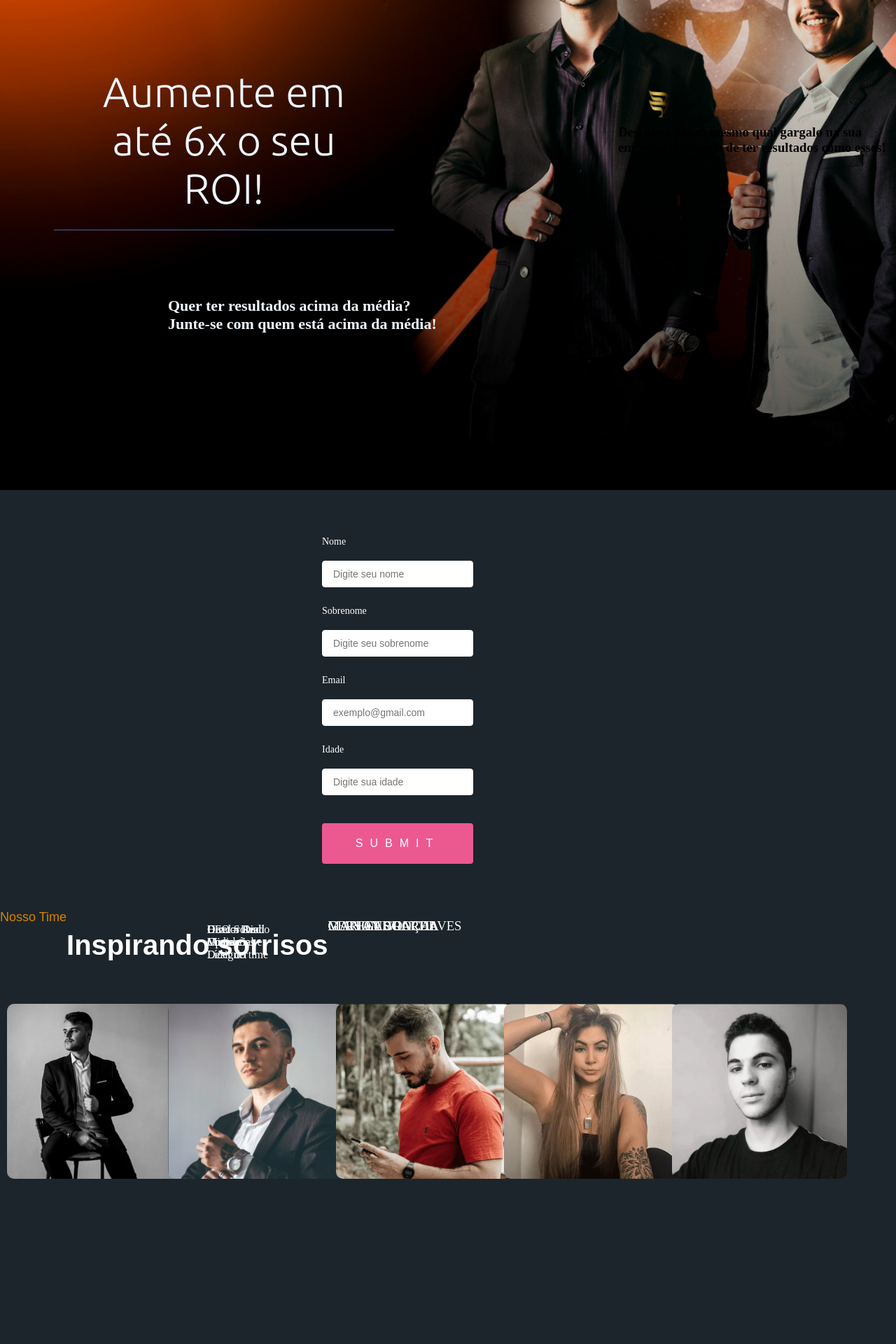
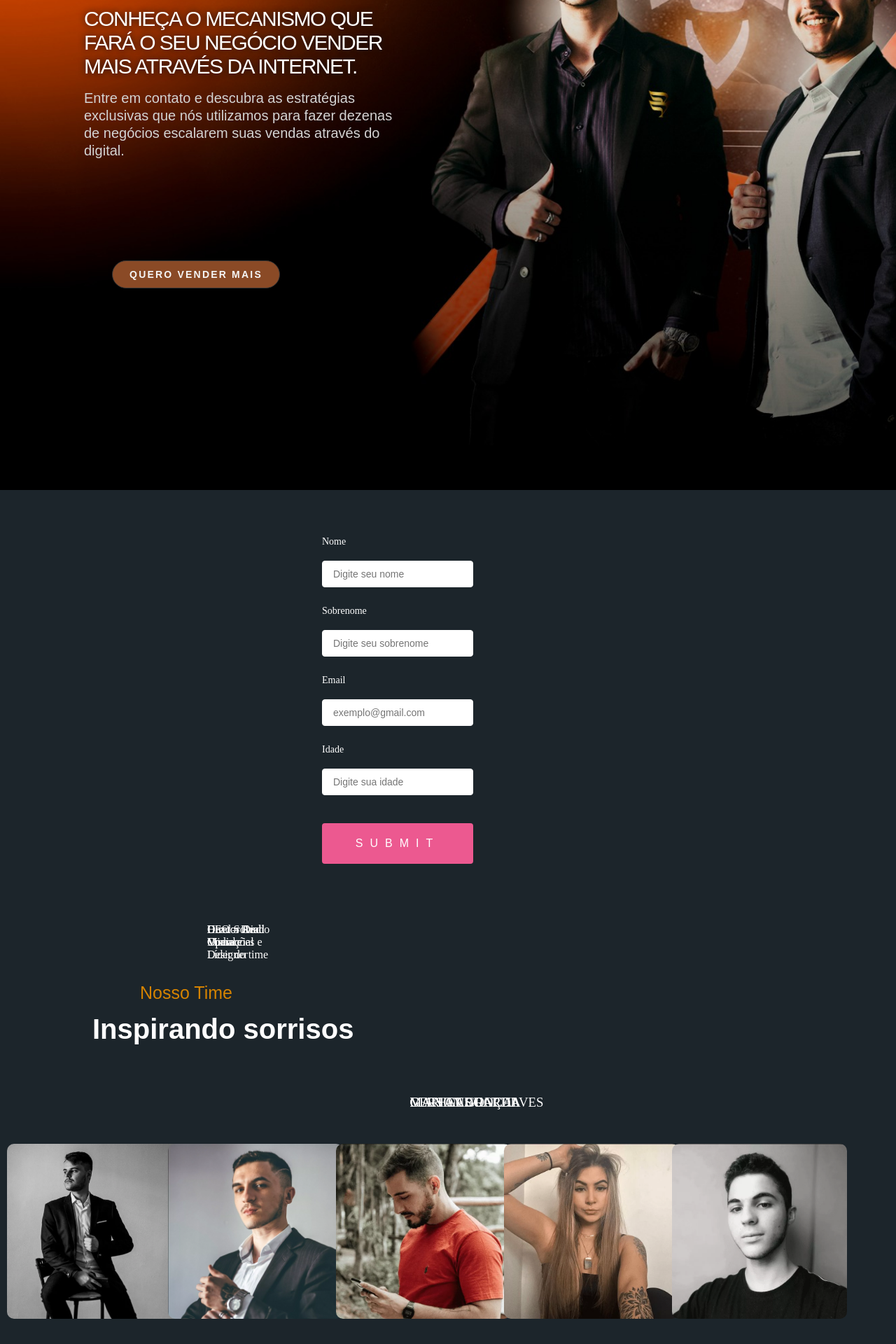
Before and after one commit to correaa1/AgenciaRossProject, a React (Vite) app: page / in a window 1280 px wide. Shown: the part 300-2220 px from the top of the page at 70% size. Built offline with nearby package versions, Linux system fonts and the light colour scheme.

Commit message:
alguns ajustes

```diff
--- a/src/components/Forms/forms.scss
+++ b/src/components/Forms/forms.scss
@@ -2,6 +2,7 @@
    form {
      margin: 0 auto;
      width: 30%;
+
    }
 
    h1 {
--- a/src/pages/Home/index.jsx
+++ b/src/pages/Home/index.jsx
@@ -7,15 +7,16 @@ return(
 
   <div id='container'>
       <div class='imagem'>
+
+    <div className='containerTextInitial'>
+        <h2 className='textoImgCaps'>
+    CONHEÇA O MECANISMO QUE <br/> FARÁ O SEU NEGÓCIO VENDER<br/> MAIS ATRAVÉS DA INTERNET.
+    </h2>
       <h2 className='textoImg'>
-      Quer ter resultados acima da média? Junte-se com quem está acima da média!
+      Entre em contato e descubra as estratégias <br/>exclusivas que nós utilizamos para fazer dezenas <br/> de negócios escalarem suas vendas através do <br/>digital.
        </h2>
-    <h1 className='textoImgCaps'>
-    Aumente em até 6x o seu ROI!
-    </h1>
-    <h3 className='textoImg'>
-    Descubra agora mesmo qual gargalo na sua empresa te impede de ter resultados como esses!
-       </h3>
+       <button className='button1'>QUERO VENDER MAIS</button>
+       </div>
       </div>
       <div className='containerForm'>
     <Form/>
--- a/src/pages/Home/styles.scss
+++ b/src/pages/Home/styles.scss
@@ -13,27 +13,67 @@
     align-items: center;
     justify-content: center;
     }
-    h1.textoImgCaps{
-     font-size: 60px;
-     font-family: 'Roboto', sans-serif;
-     font-family: 'Ubuntu', sans-serif;
+
+    .containerTextInitial{
+      display: flex;
+      flex-direction: column;
+      width: 100%;
+      height: 700px;
+    position: relative;
+    }
+    h2.textoImgCaps{
+      color: #fff;
+    font-family: "Poppins",Sans-serif;
+    font-size: 30px;
+    font-weight: 500;
+    letter-spacing: -1.5px;
+    text-shadow: 0px 0px 10px #101010;
+    position: relative;
+    margin-left:15vh;
+      top:20vh;
+
+     }
+    h2.textoImg{
      position: relative;
-     color:aliceblue;
-     padding:25px;
-     right: 40vh;
+     top:22vh;
+     color: #D3D3D3;
+     font-family: "Barlow", Sans-serif;
+     font-size: 20px;
+     font-weight: 400;
+     line-height: 25px;
+     margin-left:15vh;
     }
-    h2.textoImg{
-     font-size: 22px;
-     position: relative;
-     top:250px;
-     color:aliceblue;
-     left:30vh;
-    }
+    h2.textoImg1{
+      font-size: 22px;
+      position: relative;
+      padding:10vh;
+      color:aliceblue;
+      right:9vh;
+     }
+  .button1{
+    background-color: #8a4a26;
+    border-radius: 10vh;
+    width: 30vh;
+    height: 5vh;
+    position: relative;
+    top:35vh;
+    margin-left: 20vh;
+    font-family: "NEUSHARP", Sans-serif;
+    font-size: 14px;
+    font-weight: 600;
+    letter-spacing: 2.2px;
+    color:whitesmoke;
+  }
+  .button1:hover{
+    background-color: #1c252b;
+
+  }
 
     .containerForm{
       width: 100%;
       background-color: #1c252b;
         padding: 40px;
+
     }
 
 .containerEquipe {
@@ -43,16 +83,15 @@
   display: flex;
   flex-direction: row;
   background-color: #1c252b;
-
 }
 h3.textTime{
   color: #d58300;
     font-family: "Poppins",Sans-serif;
-    font-size: 18px;
+    font-size: 25px;
     font-weight: 400;
     position: relative;
-
-    padding-top: 2vh;
+    top:15vh;
+    left:25vh
 }
 h2.textTime{
   color: #fff;
@@ -61,7 +100,7 @@ h2.textTime{
     font-weight: 700;
     line-height: 1.3em;
     position: relative;
-    padding-top: 5vh;
+    top:20vh;
 
 }
 
@@ -71,9 +110,8 @@ h3.title {
   color: white;
   font-weight: 300;
   position: absolute;
-
-  top:3.5vh
-
+  top:35vh;
+  margin-left: 10vh;
 }
 h4.title {
   color: white;
@@ -88,7 +126,7 @@ h4.title {
 
 .imgEquipeR {
   position: absolute;
-  top: 150px;
+  top: 350px;
   background-image: url('/src/assets/imgEquipeR.png');
   background-size: 100%;
   border-radius: 10px;
@@ -101,7 +139,7 @@ h4.title {
 .imgEquipeG {
   position: absolute;
   background-image: url('/src/assets/imgEquipeG.png');
-  top: 150px;
+  top: 350px;
   background-size: 100%;
   border-radius: 10px;
   height:250px;
@@ -111,7 +149,7 @@ h4.title {
 }
 .imgEquipeJ {
   position: absolute;
-  top: 150px;
+  top: 350px;
   background-image: url('/src/assets/imgEquipeJ.png');
   background-size: 100%;
   border-radius: 10px;
@@ -121,7 +159,7 @@ h4.title {
 }
 .imgEquipeE {
   position: absolute;
-  top: 150px;
+  top: 350px;
   background-image: url('/src/assets/imgEquipeE.png');
   background-size: 100%;
   border-radius: 10px;
@@ -132,7 +170,7 @@ h4.title {
 }
 .imgEquipeM {
   position: absolute;
-  top: 150px;
+  top: 350px;
   background-image: url('/src/assets/imgEquipeM.png');
   background-size: 100%;
   border-radius: 10px;
@@ -258,110 +296,6 @@ h4.title {
     top:160px
   }
 
-  a{
-    position: relative;
-    display: inline-block;
-    padding: 25px 30px;
-    margin: 40px 0;
-    color: #fdfdfd;
-    text-decoration: none;
-    text-transform: uppercase;
-    transition: 0.5s;
-    letter-spacing: 4px;
-    overflow: hidden;
-    margin-right: 50px;
-    top:120px;
-    left:450px
-
-}
-a:hover{
-    background: #1c252b;
-    color: #fdfdfd;
-    box-shadow: 0 0 5px #ffffff,
-                0 0 25px #ffffff,
-                0 0 50px #f2f3f3,
-                0 0 200px #fafafa;
-     -webkit-box-reflect:below 1px linear-gradient(transparent, rgba(252, 188, 236, 0.979));
-}
-a:nth-child(1){
-    filter: hue-rotate(270deg);
-}
-a:nth-child(2){
-    filter: hue-rotate(110deg);
-}
-a span{
-    position: absolute;
-    display: block;
-}
-a span:nth-child(1){
-    top: 0;
-    left: 0;
-    width: 100%;
-    height: 2px;
-    background: linear-gradient(90deg,transparent,#ffffff);
-    animation: animate1 1s linear infinite;
-}
-@keyframes animate1{
-    0%{
-        left: -100%;
-    }
-    50%,100%{
-        left: 100%;
-    }
-}
-a span:nth-child(2){
-    top: -100%;
-    right: 0;
-    width: 2px;
-    height: 100%;
-    background: linear-gradient(180deg,transparent,#ffffff);
-    animation: animate2 1s linear infinite;
-    animation-delay: 0.25s;
-}
-@keyframes animate2{
-    0%{
-        top: -100%;
-    }
-    50%,100%{
-        top: 100%;
-    }
-}
-a span:nth-child(3){
-    bottom: 0;
-    right: 0;
-    width: 100%;
-    height: 2px;
-    background: linear-gradient(270deg,transparent,#ffffff);
-    animation: animate3 1s linear infinite;
-    animation-delay: 0.50s;
-}
-@keyframes animate3{
-    0%{
-        right: -100%;
-    }
-    50%,100%{
-        right: 100%;
-    }
-}
-
-
-a span:nth-child(4){
-    bottom: -100%;
-    left: 0;
-    width: 2px;
-    height: 100%;
-    background: linear-gradient(360deg,transparent,#ffffff);
-    animation: animate4 1s linear infinite;
-    animation-delay: 0.75s;
-}
-@keyframes animate4{
-    0%{
-        bottom: -100%;
-    }
-    50%,100%{
-        bottom: 100%;
-    }
-}
 .divTrabalhos{
   display:flex;
   position: relative;
```
